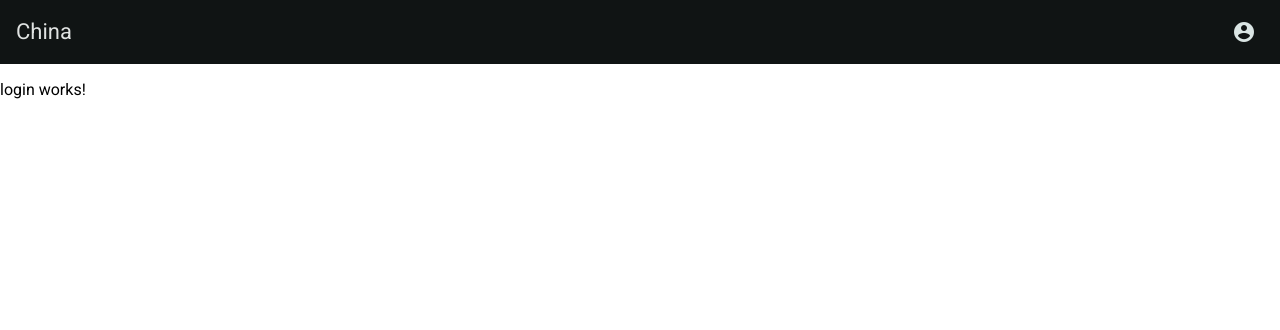
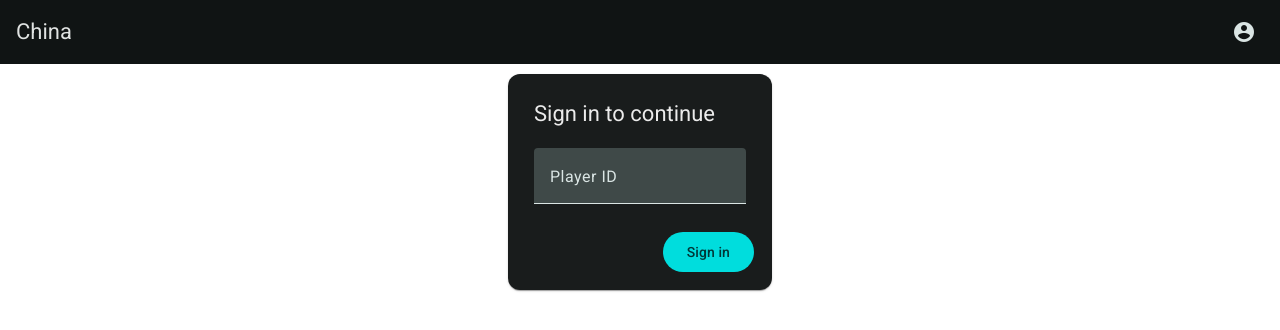
Before and after one commit to Tomas-Tamantini/gamehub-front, an Angular app: page /login in a window 1280 px wide. Shown: the top 330 px of the page. Built offline with nearby package versions, Linux system fonts and the light colour scheme.

Commit message:
Implement login page

```diff
--- a/src/app/core/components/account-menu/account-menu.component.html
+++ b/src/app/core/components/account-menu/account-menu.component.html
@@ -12,7 +12,7 @@
     @else {
     <button mat-menu-item (click)="login()">
         <mat-icon>exit_to_app</mat-icon>
-        <span>Login</span>
+        <span>Sign in</span>
     </button>
     }
 </mat-menu>
--- a/src/app/core/components/login/login.component.html
+++ b/src/app/core/components/login/login.component.html
@@ -1 +1,21 @@
-<p>login works!</p>
+<div class="card-container">
+    <mat-card class="login-card">
+        <mat-card-header>
+            <mat-card-title>
+                <span class="white-text">
+                    Sign in to continue
+                </span>
+            </mat-card-title>
+        </mat-card-header>
+        <span class="vertical-spacer"></span>
+        <mat-card-content>
+            <mat-form-field>
+                <mat-label>Player ID</mat-label>
+                <input matInput [(ngModel)]="playerId" (keyup.enter)="onSubmit()" />
+            </mat-form-field>
+        </mat-card-content>
+        <mat-card-actions align="end">
+            <button mat-flat-button color="primary" (click)="onSubmit()">Sign in</button>
+        </mat-card-actions>
+    </mat-card>
+</div>
--- a/src/app/core/components/login/login.component.scss
+++ b/src/app/core/components/login/login.component.scss
@@ -0,0 +1,19 @@
+.card-container {
+    display: flex;
+    justify-content: center;
+    align-items: center;
+    margin: 10px;
+}
+
+.login-card {
+    max-width: 400px;
+    padding: 10px;
+}
+
+.white-text {
+    color: #ebebeb
+}
+
+.vertical-spacer {
+    margin-top: 20px;
+}
--- a/src/app/core/components/login/login.component.ts
+++ b/src/app/core/components/login/login.component.ts
@@ -1,11 +1,29 @@
-import { Component } from '@angular/core';
+import { Component, inject, model } from '@angular/core';
+import { AuthService } from '../../services/auth.service';
+import { Router } from '@angular/router';
+import { MatCardModule } from '@angular/material/card';
+import { MatFormFieldModule } from '@angular/material/form-field';
+import { MatInputModule } from '@angular/material/input';
+import { MatButtonModule } from '@angular/material/button';
+import { FormsModule } from '@angular/forms';
 
 @Component({
   selector: 'app-login',
-  imports: [],
+  imports: [MatCardModule, FormsModule, MatFormFieldModule, MatInputModule, MatButtonModule],
   templateUrl: './login.component.html',
   styleUrl: './login.component.scss'
 })
 export class LoginComponent {
+  private authService = inject(AuthService);
+  private router = inject(Router);
+  playerId = model<string>("");
 
+  canSubmit(): boolean {
+    return this.playerId().trim().length > 0;
+  }
+
+  onSubmit(): void {
+    this.authService.login(this.playerId().trim());
+    this.router.navigate(['/']);
+  }
 }
```
Also changed, not shown: src/app/core/components/login-dialog/login-dialog.component.html (deleted, +0 -11 lines), src/app/core/components/login-dialog/login-dialog.component.ts (deleted, +0 -43 lines), src/app/core/components/login-dialog/login-dialog.component.scss (deleted), 2 other files (tests, documents, lock files or other folders).
